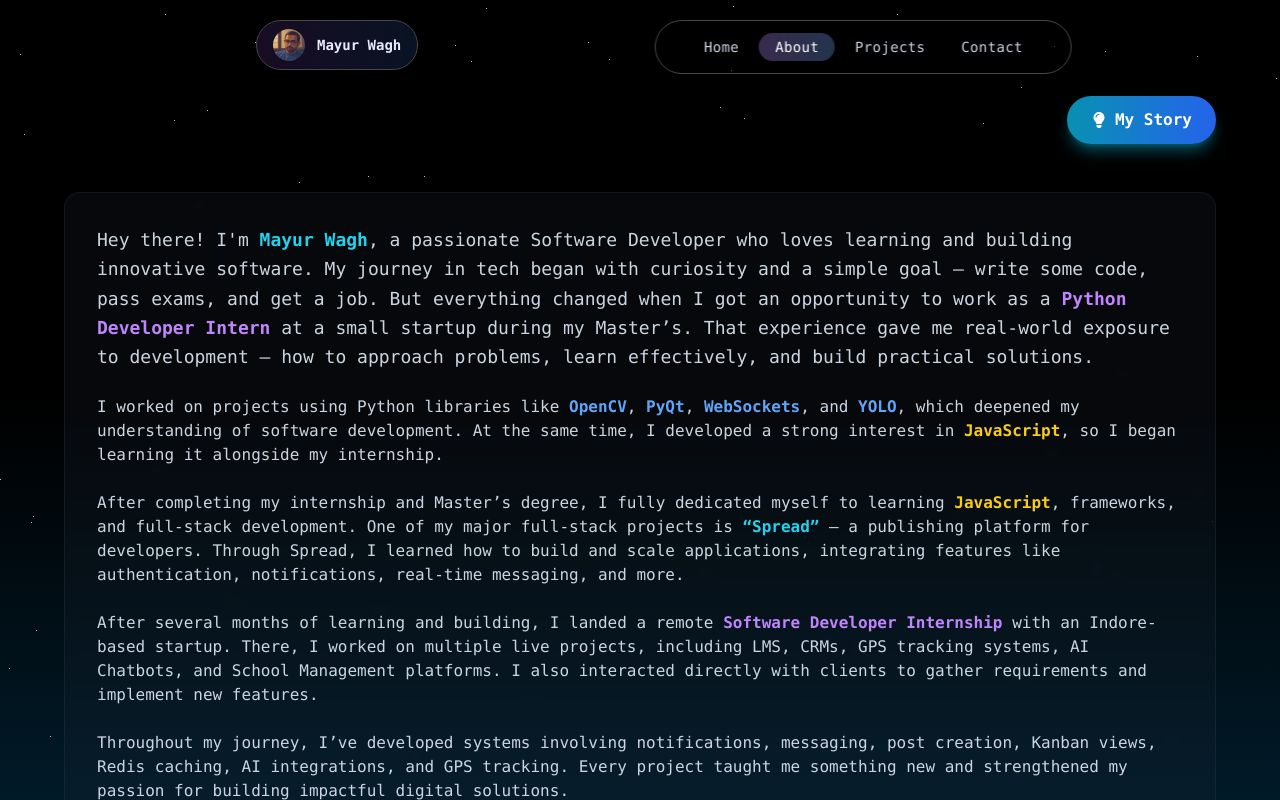
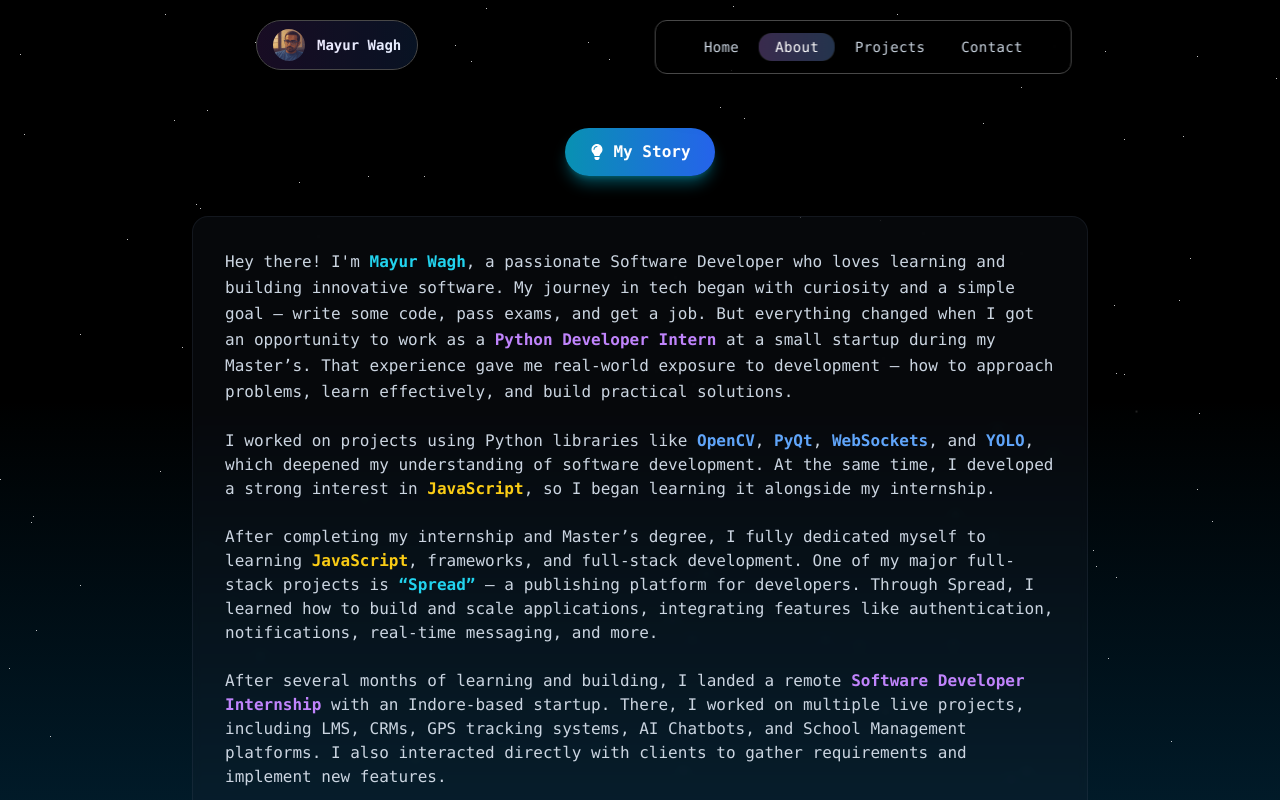
Before and after one commit to Mayurwaghgpr/Mayur_Wagh_Portfolio, a React (Vite) app: page /about in a window 1280 px wide. Built offline with nearby package versions, Linux system fonts and the light colour scheme.

Commit message:
changes in ui

```diff
--- a/src/App.tsx
+++ b/src/App.tsx
@@ -13,7 +13,7 @@ const About = lazy(() => import("./pages/About"));
 
 function App() {
   return (
-    <main className="w-full h-screen pb-20 bg-gradient-to-b from-transparent via-transparent to-sky-700/25  text-white snap-y snap-mandatory overflow-y-scroll overflow-x-hidden z-0 scrollbar scrollbar-track-gray-400/20 scrollbar-thumb-purple-500/80">
+    <main className="w-full   h-screen sm:py-32 py-20 sm:px-10 px-5 bg-gradient-to-b from-transparent via-transparent to-sky-700/25  text-white snap-y snap-mandatory overflow-y-scroll overflow-x-hidden z-0 scrollbar scrollbar-track-gray-400/20 scrollbar-thumb-purple-500/80">
       <BgStarAnimation />
       <NameHeader />
       <Nav />
--- a/src/components/Footer.tsx
+++ b/src/components/Footer.tsx
@@ -4,14 +4,12 @@ import { Link } from "react-router-dom";
 
 function Footer() {
   return (
-    <div className="w-full flex flex-col justify-center items-center gap-3">
+    <div className="w-full flex flex-col justify-center items-center gap-3 mt-20">
       <div className="w-full flex justify-center items-center gap-3">
         <span className="text-red-500 text-lg ">
           <HiHeart />
         </span>
-        <h1 className=" font-semibold">
-          Mayur Wagh
-        </h1>
+        <h1 className=" font-semibold">Mayur Wagh</h1>
       </div>
       <div className="flex justify-center items-center gap-6 text-sm text-gray-400">
         <Link
--- a/src/components/nav.tsx
+++ b/src/components/nav.tsx
@@ -51,11 +51,10 @@ function Nav() {
       >
         <div
           className={`
-          relative bg-black bg-opacity-20  backdrop-blur-xl border
-          rounded-full px-8 py-3 shadow-2xl shadow-black/20
+          relative bg-black bg-opacity-20  backdrop-blur-sm border
+          rounded-xl px-8 py-3 shadow-2xl shadow-black/20
           transition-all duration-300
-
-          hover:scale-105 hover:shadow-cyan-500/20
+           hover:shadow-cyan-500/20
         `}
         >
           <nav className="relative flex items-center gap-2">
@@ -68,7 +67,7 @@ function Nav() {
                     key={link.name}
                     to={link.href}
                     className={`
-                      relative px-4 py-1 rounded-full font-medium transition-all duration-300
+                      relative px-4 py-1   rounded-xl font-medium transition-all duration-300
                       text-sm tracking-wide group cursor-pointer
                       ${
                         isActive
@@ -107,7 +106,7 @@ function Nav() {
         {/* Mobile Header Bar */}
         <header
           className={`
-          fixed top-2 right-0 z-50  rounded-full  mx-5
+          fixed top-5 right-0 z-50  rounded-full  mx-5
           bg-black bg-opacity-20 backdrop-blur-xl border
           transition-all duration-300
           ${isScrolled ? "bg-slate-900/98 shadow-lg shadow-black/20" : ""}
--- a/src/pages/About.tsx
+++ b/src/pages/About.tsx
@@ -1,18 +1,31 @@
-import { useState } from "react";
 import { FaRocket, FaLightbulb } from "react-icons/fa";
 
 function About() {
-  const [activeTab, setActiveTab] = useState("story");
+  return (
+    <section
+      id="about"
+      className="w-full min-h-screen sm:max-w-4xl mx-auto relative overflow-hidden"
+    >
+      <div className="relative z-10 space-y-10 mx-auto">
+        {/* Header Section */}
+        <div className="text-center">
+          <div
+            key={"story"}
+            className={`
+                flex items-center w-fit mx-auto gap-2 sm:px-6 sm:py-3 px-3 py-1.5 sm:text-base text-sm rounded-full font-semibold transition-all duration-300 transform hover:scale-105 backdrop-blur-sm bg-gradient-to-r from-cyan-600 to-blue-600 text-white shadow-lg shadow-cyan-500/40
 
-  const tabs = [{ id: "story", label: "My Story", icon: <FaLightbulb /> }];
+              `}
+          >
+            <FaLightbulb />
+            My Story
+          </div>
+        </div>
 
-  const renderTabContent = () => {
-    switch (activeTab) {
-      case "story":
-        return (
-          <div className="space-y-6 animate-fadeIn">
-            <div className="prose prose-invert max-w-none">
-              <p className="text-lg text-slate-300 leading-relaxed mb-6">
+        {/* Tab Content */}
+        <div className="bg-slate-800/20 backdrop-blur-sm rounded-2xl p-8 border border-slate-600/20 min-h-[500px]">
+          <div className="space-y-6 animate-fadeIn ">
+            <div className=" max-w-none lg:text-base sm:text-sm text-xs">
+              <p className=" text-slate-300 leading-relaxed mb-6">
                 Hey there! I'm{" "}
                 <span className="text-cyan-400 font-semibold">Mayur Wagh</span>,
                 a passionate Software Developer who loves learning and building
@@ -139,85 +152,6 @@ function About() {
               </div>
             </div>
           </div>
-        );
-
-      // case 'interests':
-      //   return (
-      //     <div className="grid md:grid-cols-2 gap-6 animate-fadeIn">
-      //       {interests.map((interest, idx) => (
-      //         <div
-      //           key={idx}
-      //           className="bg-slate-800/40 backdrop-blur-sm rounded-xl p-6 border border-slate-600/30 group hover:border-purple-500/30 transition-all duration-300 transform hover:scale-105"
-      //           style={{
-      //             animationDelay: `${idx * 100}ms`,
-      //             opacity: mounted ? 1 : 0,
-      //             transform: mounted ? 'translateY(0)' : 'translateY(20px)',
-      //             transition: 'all 0.6s ease-out'
-      //           }}
-      //         >
-      //           <div className="flex items-center gap-4 mb-4">
-      //             <div className="p-3 bg-gradient-to-r from-purple-600 to-blue-600 rounded-lg text-white text-xl">
-      //               {interest.icon}
-      //             </div>
-      //             <h3 className="text-xl font-bold text-white group-hover:text-purple-300 transition-colors">
-      //               {interest.title}
-      //             </h3>
-      //           </div>
-      //           <p className="text-slate-300 leading-relaxed">{interest.description}</p>
-      //         </div>
-      //       ))}
-      //     </div>
-      //   );
-
-      default:
-        return null;
-    }
-  };
-
-  return (
-    <section
-      id="about"
-      className="py-24  w-full min-h-screen  relative overflow-hidden"
-    >
-      <div className="relative z-10 max-w-6xl mx-auto">
-        {/* Header Section */}
-        {/* <div className="text-center mb-5">
-          <div className="inline-flex items-center gap-2 bg-gradient-to-r from-purple-800/30 to-blue-800/30 backdrop-blur-sm border border-purple-500/20 sm:px-4 sm:py-2 px-2 py-1 rounded-full mb-6">
-            <div className="w-2 h-2 bg-purple-400 rounded-full animate-pulse"></div>
-            <span className="sm:text-sm text-xs font-semibold text-purple-200 tracking-wider uppercase">
-              About Me
-            </span>
-          </div>
-
-          <h1 className="text-xl md:text-2xl lg:text-4xl  font-black text-transparent bg-clip-text bg-gradient-to-r from-white via-purple-300 to-blue-300 mb-6">
-            Get to Know Me
-          </h1>
-        </div> */}
-
-        {/* Tab Navigation */}
-        <div className="flex flex-wrap justify-end gap-2 mb-12 w-full">
-          {tabs.map((tab) => (
-            <button
-              key={tab.id}
-              onClick={() => setActiveTab(tab.id)}
-              className={`
-                flex items-center gap-2 sm:px-6 sm:py-3 px-3 py-1.5 sm:text-base text-sm rounded-full font-semibold transition-all duration-300 transform hover:scale-105 backdrop-blur-sm
-                ${
-                  activeTab === tab.id
-                    ? "bg-gradient-to-r from-cyan-600 to-blue-600 text-white shadow-lg shadow-cyan-500/40"
-                    : "bg-slate-800/50 text-slate-300 border border-slate-600/50 hover:border-slate-500/70 hover:bg-slate-700/50"
-                }
-              `}
-            >
-              {tab.icon}
-              {tab.label}
-            </button>
-          ))}
-        </div>
-
-        {/* Tab Content */}
-        <div className="bg-slate-800/20 backdrop-blur-sm rounded-2xl p-8 border border-slate-600/20 min-h-[500px]">
-          {renderTabContent()}
         </div>
       </div>
     </section>
--- a/src/pages/home/Home.tsx
+++ b/src/pages/home/Home.tsx
@@ -4,7 +4,7 @@ import Experience from "./components/Experience";
 
 function Home() {
   return (
-    <div className=" relative space-y-10 w-full max-w-4xl   px-5 py-32 mx-auto">
+    <div className=" relative space-y-10 w-full max-w-4xl  mx-auto">
       {" "}
       <Intro />
       <Experience />
--- a/src/pages/home/components/Intro.tsx
+++ b/src/pages/home/components/Intro.tsx
@@ -175,7 +175,7 @@ function Intro() {
                 Trying make something different in shadows 🥷🏻
               </h3>
               <a
-                href="https://drive.google.com/file/d/1ku10D4elTZsNtRZ_nVTq2QuX2VmfeN6P/view?usp=drive_link"
+                href="https://drive.google.com/file/d/1sKXmeJhhiHy9IdmT3h_ifsVXnlVaH3Xj/view?usp=drive_link"
                 download
               >
                 <button className=" border rounded-lg px-3 py-2 font-bold">
```
